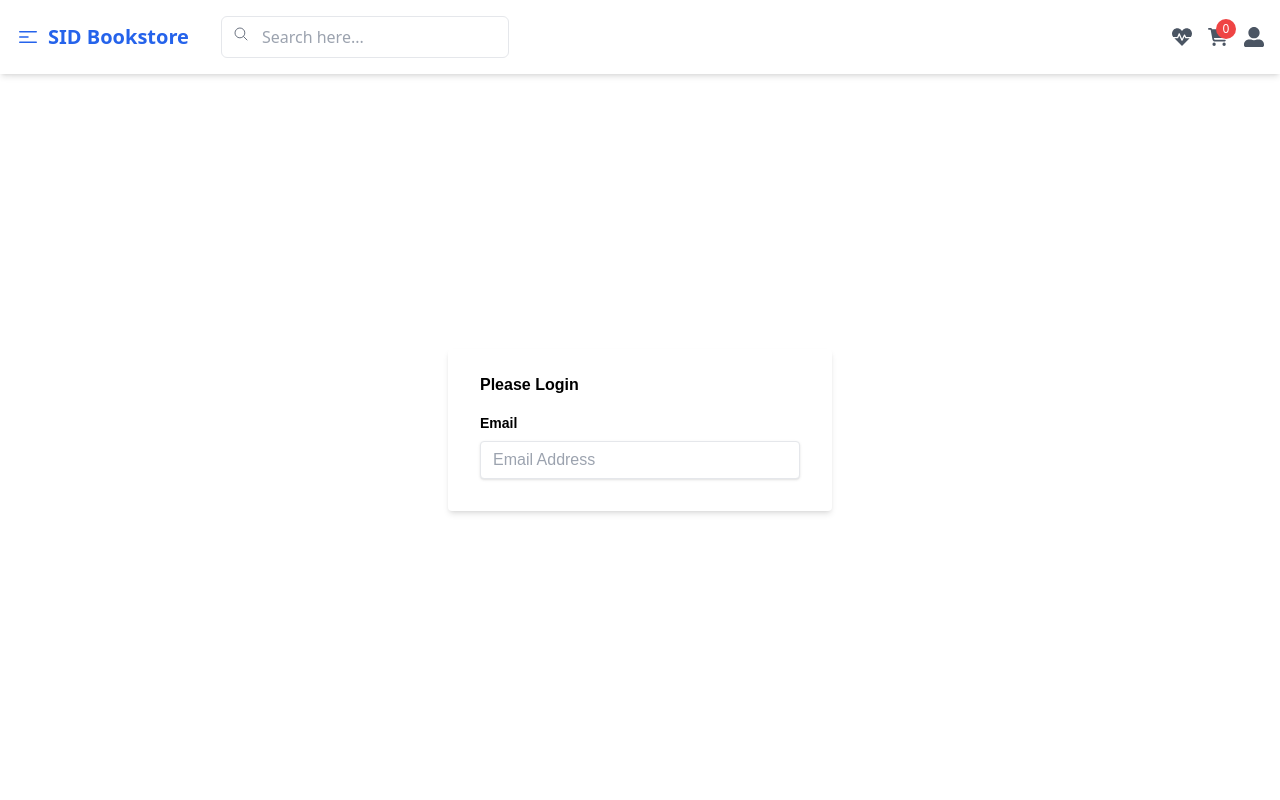
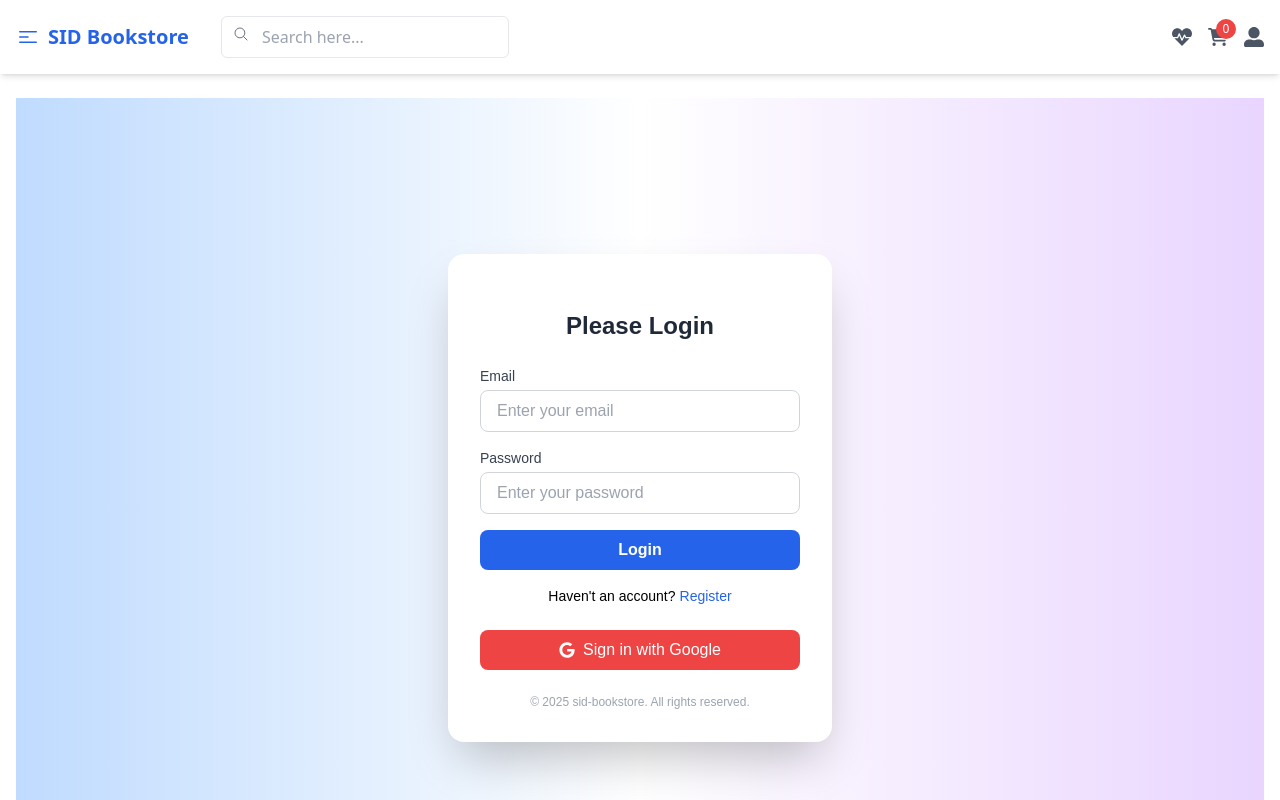
Before and after one commit to MrSidSir/sid-bookstore, a React (Vite) app: page /login in a window 1280 px wide. Shown: the top 800 px of the page. Built offline with nearby package versions, Linux system fonts and the light colour scheme.

Commit message:
added login and register functionality

```diff
--- a/package.json
+++ b/package.json
@@ -12,6 +12,7 @@
   "dependencies": {
     "react": "^19.1.0",
     "react-dom": "^19.1.0",
+    "react-hook-form": "^7.58.1",
     "react-icons": "^5.5.0",
     "react-router-dom": "^7.6.2",
     "swiper": "^11.2.8"
--- a/src/components/Login.jsx
+++ b/src/components/Login.jsx
@@ -1,111 +1,96 @@
-import React from 'react'
-// import { Link, useNavigate } from 'react-router-dom'
-// import { FaGoogle } from "react-icons/fa";
-
+import React from 'react';
+import { Link, useNavigate } from 'react-router-dom';
+import { FaGoogle } from "react-icons/fa";
+import { useForm } from "react-hook-form";
+// import logo from '../assets/footer-logo.png'; // Uncomment if you use logo
 
 const Login = () => {
-//   return (
-// import React from 'react';
-// import { Link } from 'react-router-dom';
-// import { useForm } from 'react-hook-form';
-// import { FaGoogle } from 'react-icons/fa';
-// import logo from '../assets/footer-logo.png'; // ✅ sid-bookstore logo path (adjust as per your folder structure)
+  const {
+    register,
+    handleSubmit,
+    formState: { errors },
+  } = useForm();
 
-// const Login = () => {
-//   const { register, handleSubmit } = useForm();
-//   const onSubmit = (data) => {
-//     console.log(data);
-//   };
+  const message = ''; // Error message can be handled via state if needed
+  const onSubmit = (data) => console.log(data);
 
-//   const handleGoogleSignIn = () => {
-//     // your google sign-in logic
-//   };
-
-//   const message = ''; // Or your error message state
+  const handleGoogleSignIn = () => {
+    console.log("Google Sign In Clicked");
+  };
 
   return (
-<div className='h-[calc(100vh-120px)] flex justify-center items-center '>
-    <div className='w-full max-w-sm mx-auto bg-white shadow-md rounded px-8 pt-6 pb-8 mb-4'>
-        <h2 className='test-xl font-semibold mb-4'> Please Login </h2>
-        <form >
-            <div>
-                <label className='block text-grey-700 text-sm font-bold mb-2'
-                htmlFor='email'>Email</label>
-                <input type="email" name="email" id="email" placeholder='Email Address' className='shadow appearance-none border rounded w-full py-2 px-3 leading-tight focus:outline-none focus:shadow'/>
-                </div>
-            </form>
+    <div className='h-screen flex justify-center items-center bg-gradient-to-r from-blue-200 via-white to-purple-200'>
+      <div className='w-full max-w-sm bg-white shadow-2xl rounded-2xl px-8 pt-10 pb-8 relative'>
 
+        {/* Optional Logo */}
+        {/* <div className="absolute -top-12 left-1/2 transform -translate-x-1/2 bg-white p-2 rounded-full shadow-md">
+          <img src={logo} alt="sid-bookstore" className="w-16 h-16 object-contain rounded-full" />
+        </div> */}
+
+        <h2 className='text-2xl font-bold text-center mb-6 mt-4 text-gray-800'>Please Login</h2>
+
+        <form onSubmit={handleSubmit(onSubmit)}>
+          {/* Email */}
+          <div className='mb-4'>
+            <label htmlFor='email' className='block text-sm font-medium text-gray-700 mb-1'>Email</label>
+            <input
+              {...register("email", { required: true })}
+              type="email"
+              id="email"
+              placeholder='Enter your email'
+              className='w-full px-4 py-2 border border-gray-300 rounded-lg focus:ring-2 focus:ring-blue-500 focus:outline-none'
+            />
+            {errors.email && <p className='text-red-500 text-xs mt-1'>Email is required</p>}
+          </div>
+
+          {/* Password */}
+          <div className='mb-4'>
+            <label htmlFor='password' className='block text-sm font-medium text-gray-700 mb-1'>Password</label>
+            <input
+              {...register("password", { required: true })}
+              type="password"
+              id="password"
+              placeholder='Enter your password'
+              className='w-full px-4 py-2 border border-gray-300 rounded-lg focus:ring-2 focus:ring-blue-500 focus:outline-none'
+            />
+            {errors.password && <p className='text-red-500 text-xs mt-1'>Password is required</p>}
+          </div>
+
+          {/* Optional error message */}
+          {message && (
+            <p className='text-red-500 text-sm italic mb-3'>{message}</p>
+          )}
+
+          {/* Submit Button */}
+          <button
+            type="submit"
+            className='w-full bg-blue-600 hover:bg-blue-700 text-white font-semibold py-2 rounded-lg transition duration-200'
+          >
+            Login
+          </button>
+        </form>
+
+        {/* Register link */}
+        <p className='text-sm mt-4 text-center'>
+          Haven't an account?
+          <Link to="/register" className='text-blue-600 hover:underline ml-1'>Register</Link>
+        </p>
+
+        {/* Google Sign-In Button */}
+        <div className='mt-6'>
+          <button
+            onClick={handleGoogleSignIn}
+            className='w-full flex items-center justify-center gap-2 bg-red-500 hover:bg-red-600 text-white font-medium py-2 px-4 rounded-lg transition duration-200'
+          >
+            <FaGoogle />
+            Sign in with Google
+          </button>
+        </div>
+
+        <p className='mt-6 text-center text-gray-400 text-xs'>© 2025 sid-bookstore. All rights reserved.</p>
+      </div>
     </div>
+  );
+};
 
-</div>
-
-
-
-
-
-
-
-
-
-    // <div className='h-screen bg-gradient-to-r from-blue-200 via-white to-purple-200 flex justify-center items-center'>
-    //   <div className='w-full max-w-sm mx-auto bg-white shadow-lg rounded-2xl px-8 pt-10 pb-8 relative'>
-    //     {/* sid-bookstore logo */}
-    //     <div className="absolute -top-12 left-1/2 transform -translate-x-1/2 bg-white p-2 rounded-full shadow-md">
-    //       <img src={logo} alt="sid-bookstore" className="w-16 h-16 object-contain rounded-full" />
-    //     </div>
-
-    //     <h2 className='text-2xl font-bold text-center mb-6 mt-6 text-gray-800'>Welcome Back</h2>
-
-    //     <form onSubmit={handleSubmit(onSubmit)}>
-    //       <div className='mb-4'>
-    //         <label htmlFor="email" className='block text-sm font-medium text-gray-700 mb-1'>Email</label>
-    //         <input
-    //           {...register("email", { required: true })}
-    //           type="email"
-    //           id="email"
-    //           placeholder='Enter your email'
-    //           className='w-full px-4 py-2 border border-gray-300 rounded-lg focus:ring-2 focus:ring-blue-500 focus:outline-none'
-    //         />
-    //       </div>
-
-    //       <div className='mb-4'>
-    //         <label htmlFor="password" className='block text-sm font-medium text-gray-700 mb-1'>Password</label>
-    //         <input
-    //           {...register("password", { required: true })}
-    //           type="password"
-    //           id="password"
-    //           placeholder='Enter your password'
-    //           className='w-full px-4 py-2 border border-gray-300 rounded-lg focus:ring-2 focus:ring-blue-500 focus:outline-none'
-    //         />
-    //       </div>
-
-    //       {message && <p className='text-red-500 text-sm italic mb-3'>{message}</p>}
-
-    //       <button type="submit" className='w-full bg-blue-600 hover:bg-blue-700 text-white font-semibold py-2 rounded-lg transition duration-200'>
-    //         Login
-    //       </button>
-    //     </form>
-
-    //     <p className='text-sm mt-4 text-center'>
-    //       Don’t have an account?
-    //       <Link to="/register" className='text-blue-600 hover:underline ml-1'>Register</Link>
-    //     </p>
-
-    //     {/* Google sign in */}
-    //     <div className='mt-6'>
-    //       <button
-    //         onClick={handleGoogleSignIn}
-    //         className='w-full flex items-center justify-center gap-2 bg-red-500 hover:bg-red-600 text-white font-medium py-2 px-4 rounded-lg transition duration-200'
-    //       >
-    //         <FaGoogle />
-    //         Sign in with Google
-    //       </button>
-    //     </div>
-
-    //     <p className='mt-6 text-center text-gray-400 text-xs'>© 2025 sid-bookstore. All rights reserved.</p>
-    //   </div>
-    // </div>
-  )
-}
-
-export default Login
+export default Login;
--- a/src/components/Register.jsx
+++ b/src/components/Register.jsx
@@ -1,8 +1,93 @@
 import React from 'react'
+import { Link, useNavigate } from 'react-router-dom';
+import { FaGoogle } from "react-icons/fa";
+import { useForm } from "react-hook-form";
 
 const Register = () => {
+  const {
+      register,
+      handleSubmit,
+      formState: { errors },
+    } = useForm();
+
+    const message = ''; // Error message can be handled via state if needed
+    const onSubmit = (data) => console.log(data);
+
+    const handleGoogleSignIn = () => {
+      console.log("Google Sign In Clicked");
+    };
   return (
-    <div>Register</div>
+     <div className='h-screen flex justify-center items-center bg-gradient-to-r from-blue-200 via-white to-purple-200'>
+      <div className='w-full max-w-sm bg-white shadow-2xl rounded-2xl px-8 pt-10 pb-8 relative'>
+
+        {/* Optional Logo */}
+        {/* <div className="absolute -top-12 left-1/2 transform -translate-x-1/2 bg-white p-2 rounded-full shadow-md">
+          <img src={logo} alt="sid-bookstore" className="w-16 h-16 object-contain rounded-full" />
+        </div> */}
+
+        <h2 className='text-2xl font-bold text-center mb-6 mt-4 text-gray-800'>Please Register</h2>
+
+        <form onSubmit={handleSubmit(onSubmit)}>
+          {/* Email */}
+          <div className='mb-4'>
+            <label htmlFor='email' className='block text-sm font-medium text-gray-700 mb-1'>Email</label>
+            <input
+              {...register("email", { required: true })}
+              type="email"
+              id="email"
+              placeholder='Enter your email'
+              className='w-full px-4 py-2 border border-gray-300 rounded-lg focus:ring-2 focus:ring-blue-500 focus:outline-none'
+            />
+            {errors.email && <p className='text-red-500 text-xs mt-1'>Email is required</p>}
+          </div>
+
+          {/* Password */}
+          <div className='mb-4'>
+            <label htmlFor='password' className='block text-sm font-medium text-gray-700 mb-1'>Password</label>
+            <input
+              {...register("password", { required: true })}
+              type="password"
+              id="password"
+              placeholder='Enter your password'
+              className='w-full px-4 py-2 border border-gray-300 rounded-lg focus:ring-2 focus:ring-blue-500 focus:outline-none'
+            />
+            {errors.password && <p className='text-red-500 text-xs mt-1'>Password is required</p>}
+          </div>
+
+          {/* Optional error message */}
+          {message && (
+            <p className='text-red-500 text-sm italic mb-3'>{message}</p>
+          )}
+
+          {/* Submit Button */}
+          <button
+            type="submit"
+            className='w-full bg-blue-600 hover:bg-blue-700 text-white font-semibold py-2 rounded-lg transition duration-200'
+          >
+          Register
+          </button>
+        </form>
+
+        {/* Register link */}
+        <p className='text-sm mt-4 text-center'>
+          Have an account?
+          <Link to="/login" className='text-blue-600 hover:underline ml-1'>LogIn</Link>
+        </p>
+
+        {/* Google Sign-In Button */}
+        <div className='mt-6'>
+          <button
+            onClick={handleGoogleSignIn}
+            className='w-full flex items-center justify-center gap-2 bg-red-500 hover:bg-red-600 text-white font-medium py-2 px-4 rounded-lg transition duration-200'
+          >
+            <FaGoogle />
+            Sign in with Google
+          </button>
+        </div>
+
+        <p className='mt-6 text-center text-gray-400 text-xs'>© 2025 sid-bookstore. All rights reserved.</p>
+      </div>
+    </div>
   )
 }
 
```
Also changed, not shown: 1 other file (tests, documents, lock files or other folders).
